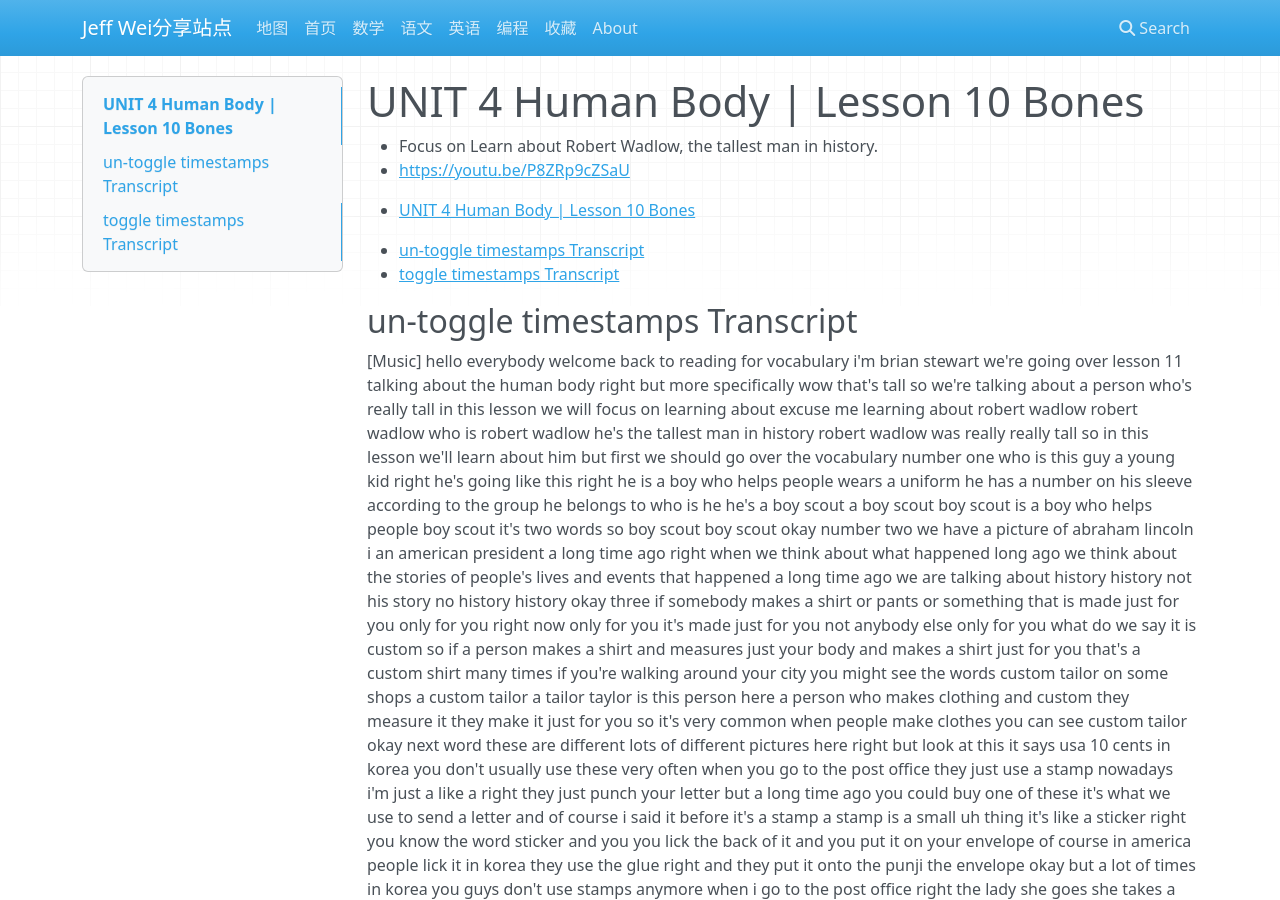
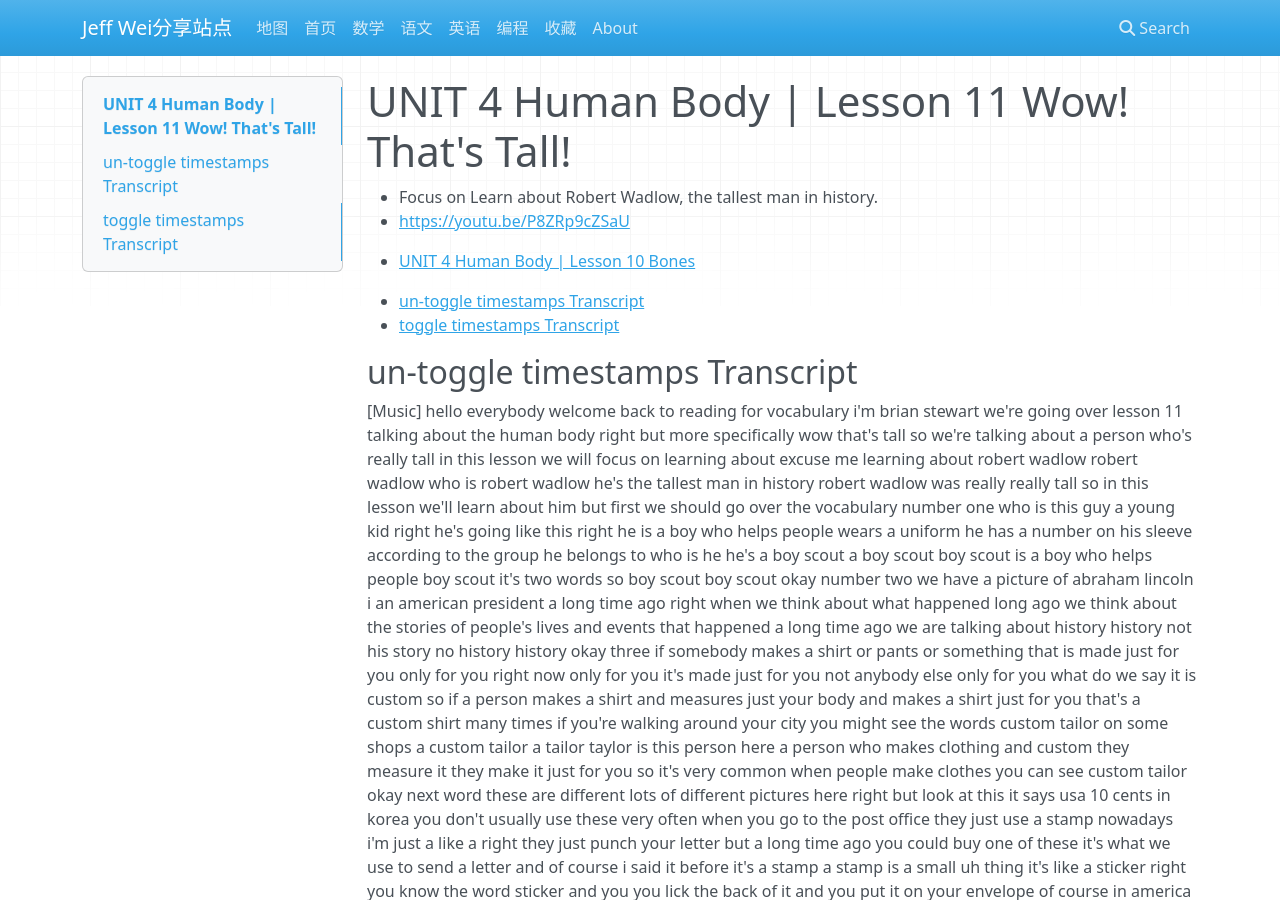
Before and after one commit to onhalfway/weijiacheng, an MkDocs documentation site: the page built from docs/contents/wjch/en/youtube/worldComEdu/Vocabulary-Level-B-11.md, in a window 1280 px wide and 900 px high. Built offline with MkDocs 1.6.1, drawn with Linux system fonts in a browser that asks for light colours; nearby versions of some CDN libraries.

Commit message:
Update Vocabulary-Level-B-11.md

```diff
--- a/docs/contents/wjch/en/youtube/worldComEdu/Vocabulary-Level-B-11.md
+++ b/docs/contents/wjch/en/youtube/worldComEdu/Vocabulary-Level-B-11.md
@@ -1,9 +1,9 @@
-# UNIT 4 Human Body | Lesson 10 Bones
+# UNIT 4 Human Body | Lesson 11 Wow! That's Tall!
 
 - Focus on Learn about Robert Wadlow, the tallest man in history.
 - <https://youtu.be/P8ZRp9cZSaU>
 
-- [UNIT 4 Human Body | Lesson 10 Bones](#unit-4-human-body--lesson-10-bones)
+- [UNIT 4 Human Body | Lesson 10 Bones](#unit-4-human-body--lesson-11-Wow-That's-Tall)
   - [un-toggle timestamps Transcript](#un-toggle-timestamps-transcript)
   - [toggle timestamps Transcript](#toggle-timestamps-transcript)
 
```
